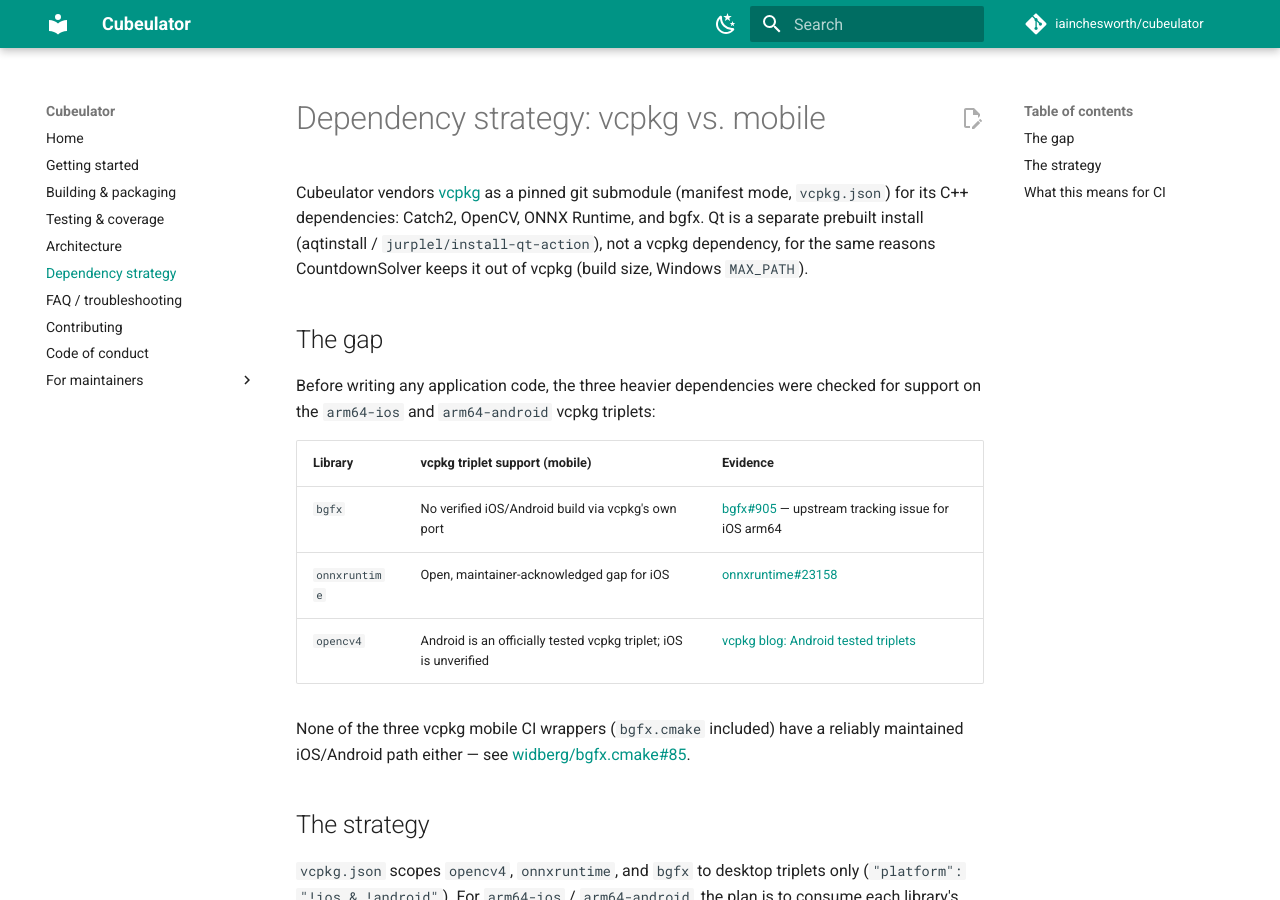
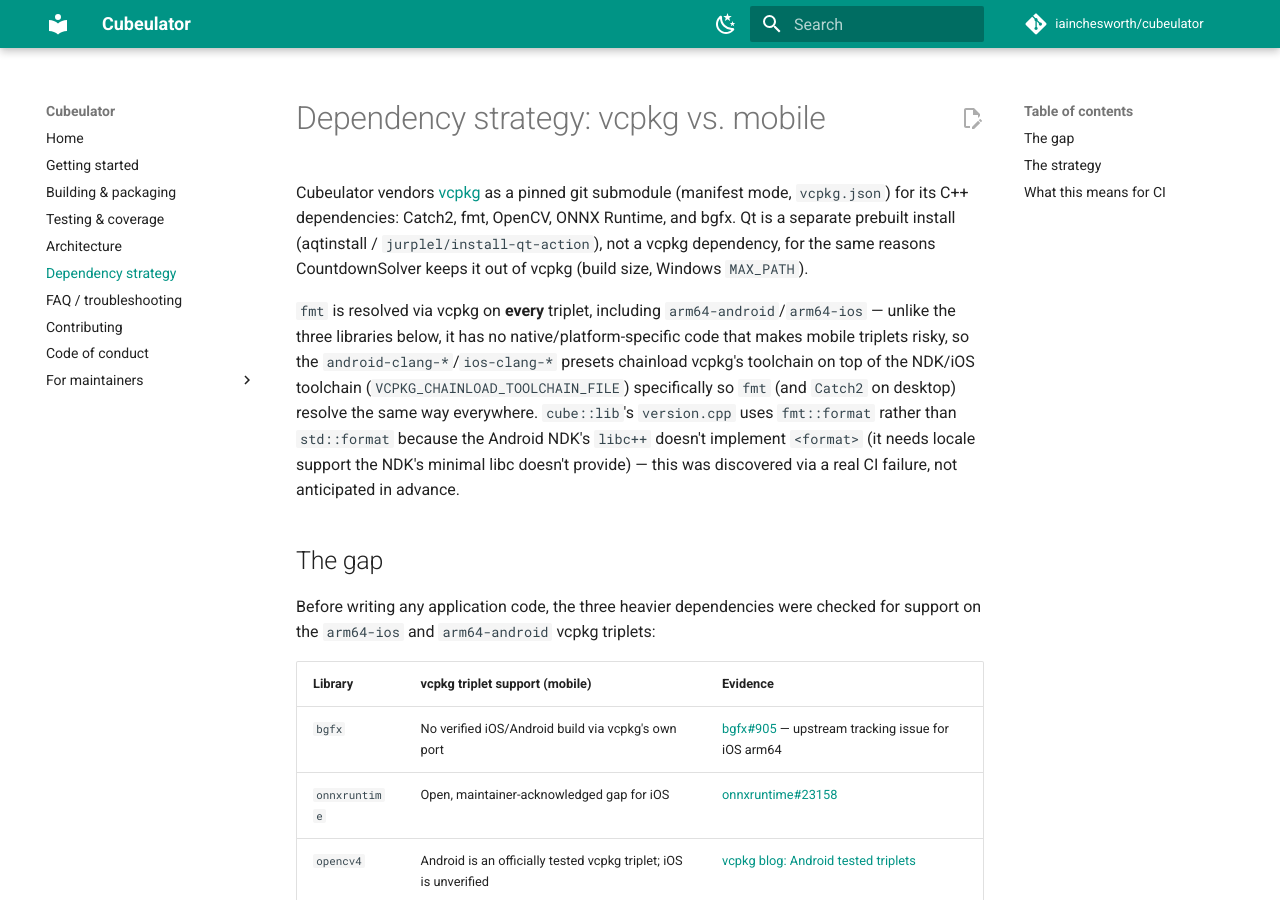
Before and after one commit to iainchesworth/cubeulator, an MkDocs documentation site: the page built from docs/dependency-strategy.md, in a window 1280 px wide and 900 px high. Built offline with MkDocs 1.6.1 and Material for MkDocs 9.7.7, drawn with Linux system fonts in a browser that asks for light colours; comment, search, counter and statistics services are not loaded.

Commit message:
Use fmt instead of std::format; wire vcpkg into mobile presets
Android NDK's libc++ doesn't implement <format> (it needs locale
support the NDK's minimal libc doesn't provide) - confirmed by a real
CI failure building src/lib/src/version.cpp for android-clang-debug.
fmt is the standard portable substitute and has solid vcpkg support on
arm64-android/arm64-ios, unlike bgfx/onnxruntime/opencv4.

Since mobile presets previously bypassed vcpkg entirely,
android-clang-*/ios-clang-* now chainload vcpkg's toolchain on top of
the NDK/iOS toolchain (VCPKG_CHAINLOAD_TOOLCHAIN_FILE) so fmt resolves
there too, matching desktop. Verified locally against the real vcpkg
submodule in an isolated scratch project before committing.

Also fixes a second real CI failure: bgfx's vcpkg port unconditionally
find_package(X11)s even with examples/tools disabled, and GitHub's
ubuntu-24.04 runners don't ship X11 dev headers by default.

```diff
--- a/CMakePresets.json
+++ b/CMakePresets.json
@@ -114,9 +114,11 @@
       "hidden": true,
       "generator": "Ninja",
       "binaryDir": "${sourceDir}/build/${presetName}",
-      "toolchainFile": "$env{ANDROID_NDK_HOME}/build/cmake/android.toolchain.cmake",
+      "toolchainFile": "${sourceDir}/deps/vcpkg/scripts/buildsystems/vcpkg.cmake",
       "cacheVariables": {
         "CMAKE_EXPORT_COMPILE_COMMANDS": "ON",
+        "VCPKG_TARGET_TRIPLET": "arm64-android",
+        "VCPKG_CHAINLOAD_TOOLCHAIN_FILE": "$env{ANDROID_NDK_HOME}/build/cmake/android.toolchain.cmake",
         "ANDROID_ABI": "arm64-v8a",
         "ANDROID_PLATFORM": "android-28",
         "CUBEULATOR_BUILD_APP": "OFF",
@@ -143,7 +145,9 @@
         "lhs": "${hostSystemName}",
         "rhs": "Darwin"
       },
+      "toolchainFile": "${sourceDir}/deps/vcpkg/scripts/buildsystems/vcpkg.cmake",
       "cacheVariables": {
+        "VCPKG_TARGET_TRIPLET": "arm64-ios",
         "CMAKE_SYSTEM_NAME": "iOS",
         "CMAKE_OSX_SYSROOT": "iphoneos",
         "CMAKE_OSX_ARCHITECTURES": "arm64",
--- a/docs/dependency-strategy.md
+++ b/docs/dependency-strategy.md
@@ -2,9 +2,21 @@
 
 Cubeulator vendors [vcpkg](https://github.com/microsoft/vcpkg) as a pinned git
 submodule (manifest mode, `vcpkg.json`) for its C++ dependencies: Catch2,
-OpenCV, ONNX Runtime, and bgfx. Qt is a separate prebuilt install (aqtinstall /
-`jurplel/install-qt-action`), not a vcpkg dependency, for the same reasons
-CountdownSolver keeps it out of vcpkg (build size, Windows `MAX_PATH`).
+fmt, OpenCV, ONNX Runtime, and bgfx. Qt is a separate prebuilt install
+(aqtinstall / `jurplel/install-qt-action`), not a vcpkg dependency, for the
+same reasons CountdownSolver keeps it out of vcpkg (build size, Windows
+`MAX_PATH`).
+
+`fmt` is resolved via vcpkg on **every** triplet, including
+`arm64-android`/`arm64-ios` — unlike the three libraries below, it has no
+native/platform-specific code that makes mobile triplets risky, so the
+`android-clang-*`/`ios-clang-*` presets chainload vcpkg's toolchain on top of
+the NDK/iOS toolchain (`VCPKG_CHAINLOAD_TOOLCHAIN_FILE`) specifically so
+`fmt` (and `Catch2` on desktop) resolve the same way everywhere.
+`cube::lib`'s `version.cpp` uses `fmt::format` rather than `std::format`
+because the Android NDK's `libc++` doesn't implement `<format>` (it needs
+locale support the NDK's minimal libc doesn't provide) — this was discovered
+via a real CI failure, not anticipated in advance.
 
 ## The gap
 
--- a/vcpkg.json
+++ b/vcpkg.json
@@ -7,6 +7,7 @@
   "license": "GPL-3.0-or-later",
   "builtin-baseline": "5b698638c97b4610044a254347d571f823e56557",
   "dependencies": [
+    "fmt",
     {
       "name": "opencv4",
       "platform": "!ios & !android"
```
Also changed, not shown: 4 other files.
